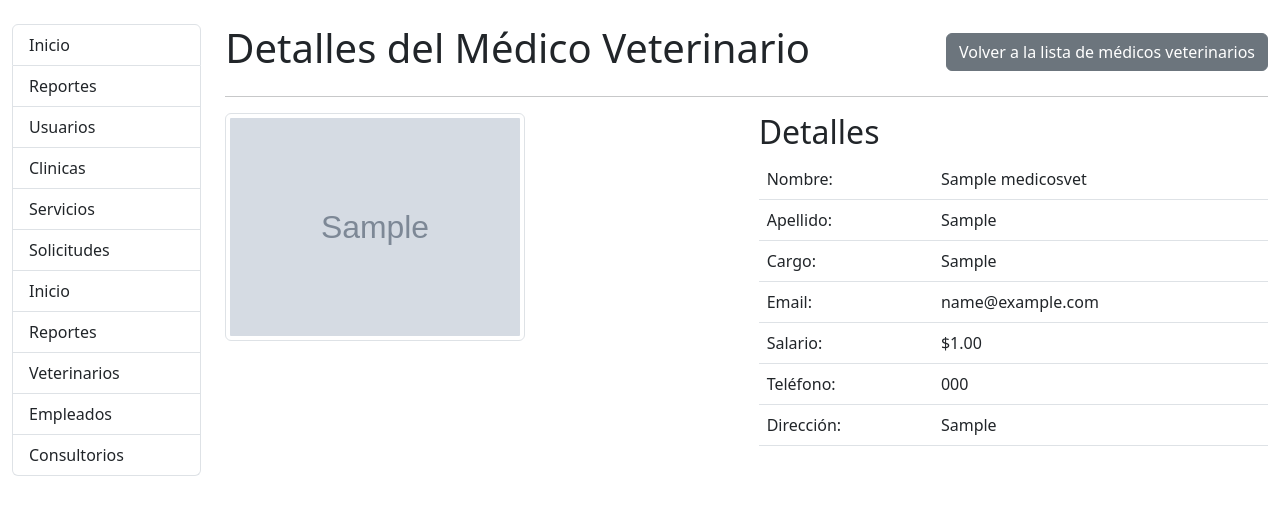
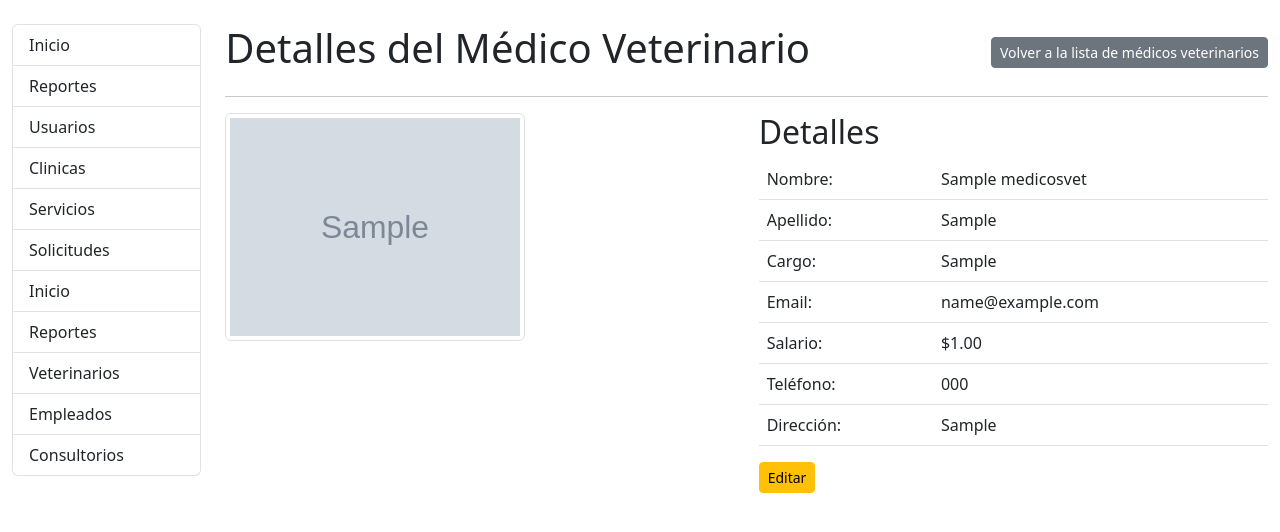
Before and after one commit to GRUPO12-DSI115/GRUPO12-DSI115, a Django app: page /gestion-vet/ver-vet/1 in a window 1280 px wide. Shown: the part 56-588 px from the top of the page. Run offline with Django 4.2, Linux system fonts and the light colour scheme; a user stored in the database is signed in; tables that the repository leaves empty hold one stand-in row (values such as "Sample post"); grey boxes marked "Sample" are stand-in pictures; some libraries are stand-ins or nearby versions.

Commit message:
templates

```diff
--- a/GestionVeterinarias/moduloGestionVeterinarios/templates/gestiones/AgregarVet.html
+++ b/GestionVeterinarias/moduloGestionVeterinarios/templates/gestiones/AgregarVet.html
@@ -119,10 +119,10 @@
 
         {% csrf_token %} {{ formReg.as_p }}
         <div class="text-center">
-          <a href="/gestion-vet/ver-lista" class="btn btn-secondary"
+          <a href="/gestion-vet/ver-lista" class="btn btn-secondary btn-sm"
             >Cancelar</a
           >
-          <button type="submit" method="POST" class="btn btn-primary">
+          <button type="submit" method="POST" class="btn btn-primary btn-sm">
             Guardar
           </button>
         </div>
--- a/GestionVeterinarias/moduloGestionVeterinarios/templates/gestiones/EditarVet.html
+++ b/GestionVeterinarias/moduloGestionVeterinarios/templates/gestiones/EditarVet.html
@@ -118,10 +118,10 @@
         </div>
 
         <div class="text-center">
-          <a href="/gestion-vet/ver-lista" class="btn btn-secondary"
+          <a href="/gestion-vet/ver-lista" class="btn btn-secondary btn-sm"
             >Cancelar</a
           >
-          <button type="submit" method="POST" class="btn btn-primary">
+          <button type="submit" method="POST" class="btn btn-primary btn-sm">
             Guardar
           </button>
         </div>
--- a/GestionVeterinarias/moduloGestionVeterinarios/templates/gestiones/verListaVets.html
+++ b/GestionVeterinarias/moduloGestionVeterinarios/templates/gestiones/verListaVets.html
@@ -2,7 +2,7 @@
 
 <div class="d-flex justify-content-between align-items-center">
   <h1 class="mb-0">Lista de Veterinarios</h1>
-  <a href="/gestion-vet/agregar-vets" class="btn btn-success"
+  <a href="/gestion-vet/agregar-vets" class="btn btn-success btn-sm"
     >Agregar veterinario</a
   >
 </div>
--- a/GestionVeterinarias/moduloGestionVeterinarios/templates/gestiones/verVet.html
+++ b/GestionVeterinarias/moduloGestionVeterinarios/templates/gestiones/verVet.html
@@ -1,16 +1,21 @@
-{% extends "inicio/base2.html" %}
-
-{% block content %}
+{% extends "inicio/base2.html" %} {% block content %}
 <div class="d-flex justify-content-between align-items-center">
   <h1>Detalles del Médico Veterinario</h1>
-  <a href="/gestion-vet/ver-lista" class="btn btn-secondary">Volver a la lista de médicos veterinarios</a>
+  <a href="/gestion-vet/ver-lista" class="btn btn-secondary btn-sm"
+    >Volver a la lista de médicos veterinarios</a
+  >
 </div>
 <hr />
 <div class="row">
   <div class="col-md-6">
-    <img src="{{ acc.imagen.url }}" class="img-thumbnail" style="max-width: 300px"/>
+    <img
+      src="{{ acc.imagen.url }}"
+      class="img-thumbnail"
+      style="max-width: 300px"
+    />
   </div>
   <div class="col-md-6">
+    <div>
       <h2>Detalles</h2>
       <table class="table">
         <tbody>
@@ -45,5 +50,11 @@
         </tbody>
       </table>
     </div>
+    <a
+      href="/gestion-vet/editar-vets/{{acc.id}}"
+      class="btn btn-warning btn-sm"
+      >Editar</a
+    >
+  </div>
 </div>
 {% endblock %}
```
Lines whose indentation alone changed are shown as unchanged.
